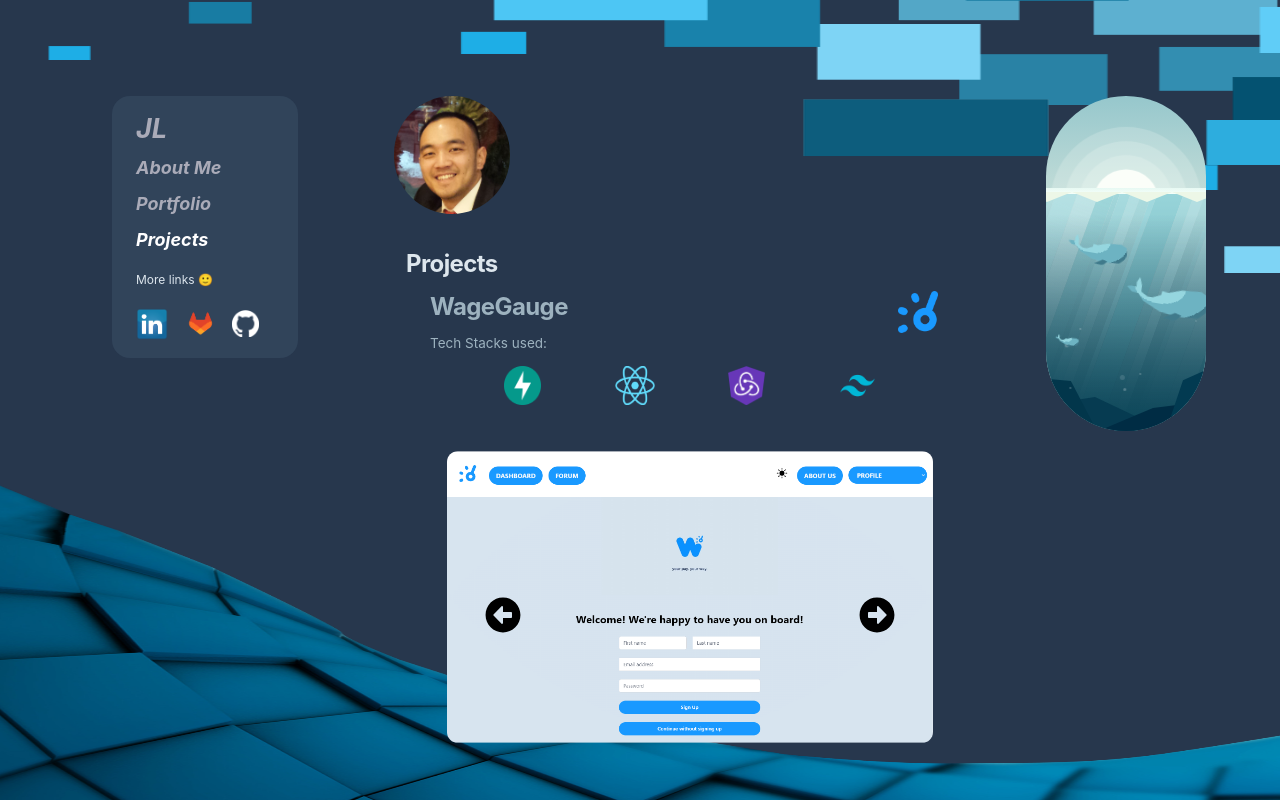
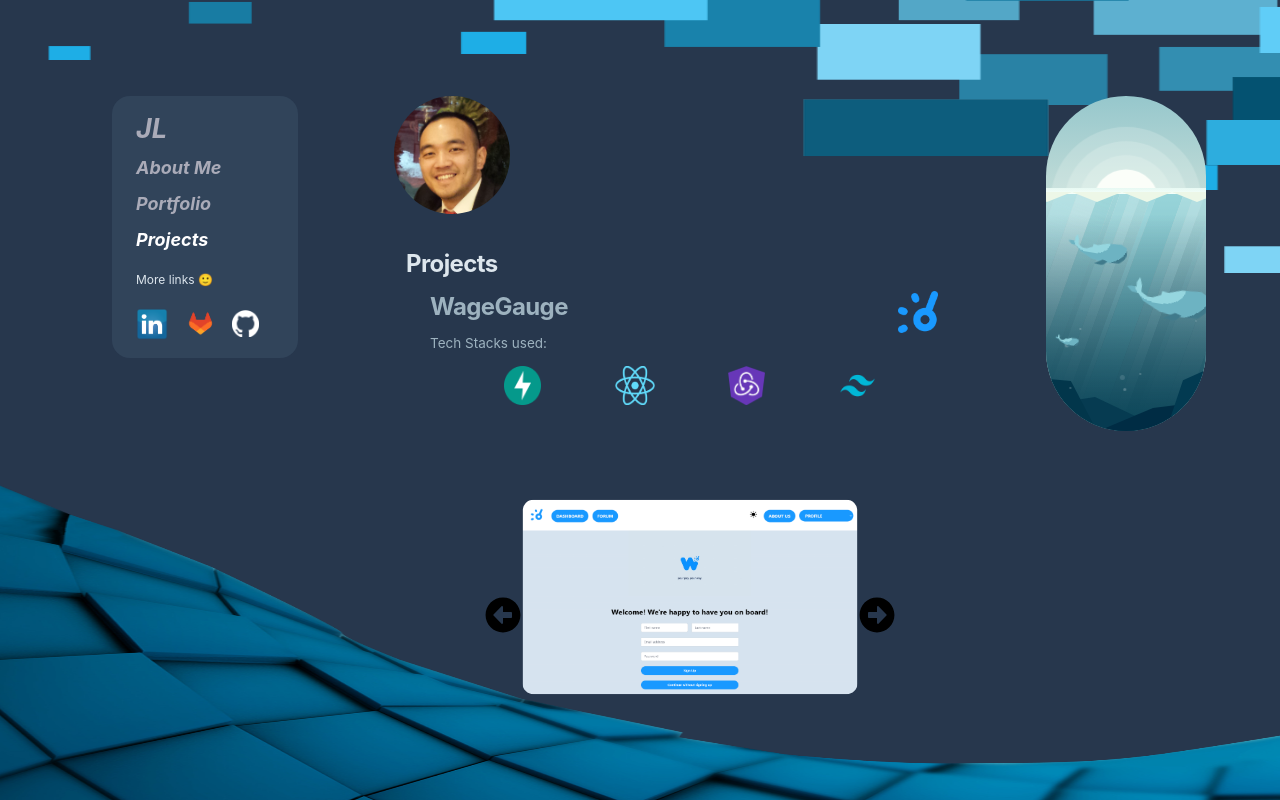
Before and after one commit to jleung7158/jleung7158.github.io, a Next.js app: page /projects in a window 1280 px wide. Built offline with nearby package versions, Linux system fonts and the light colour scheme.

Commit message:
image fix

```diff
--- a/styles/globals.css
+++ b/styles/globals.css
@@ -165,8 +165,8 @@ pre {
 }
 
 .image {
-  width: 450px;
-  height: 270px;
+  width: 310px;
+  height: 180px;
   border-radius: 10px;
 }
 
```
